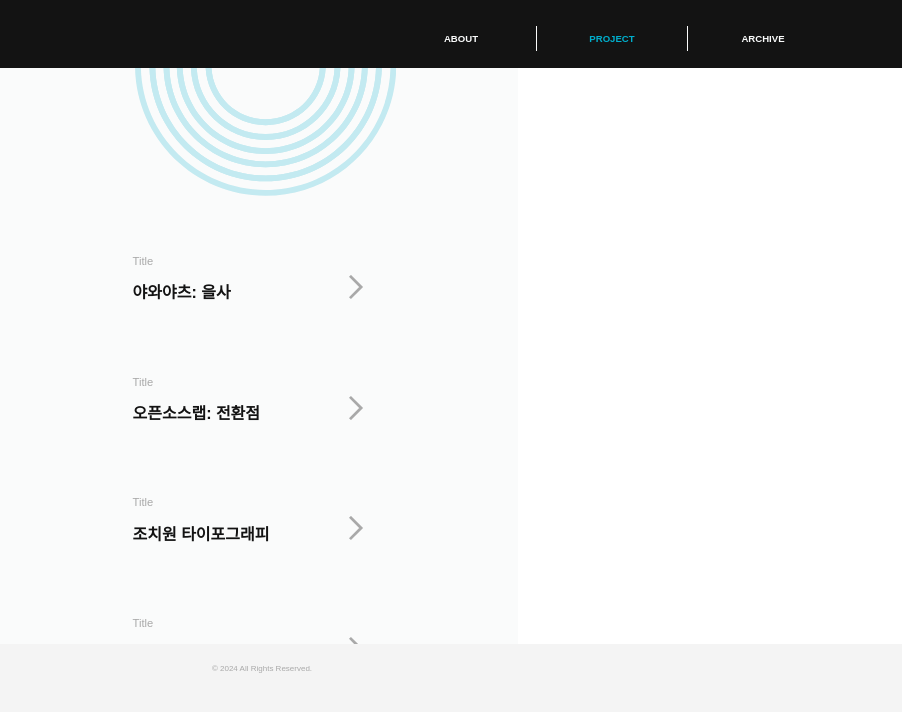
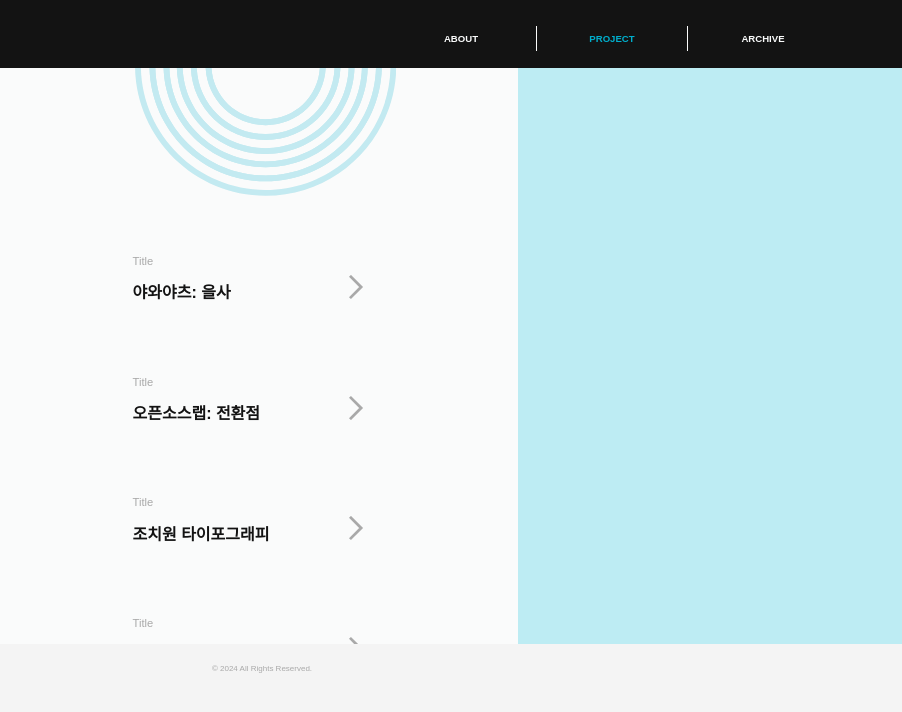
Before and after one commit to hidcCombEx/TurnOver, a plain HTML site: page project.html in a window 1280 px wide. Shown: the part 32-744 px from the top of the page, 378-1280 px from the left. Drawn offline with Linux system fonts and the light colour scheme; a web font is replaced by a local one.

Commit message:
project html rightbg 추가

```diff
--- a/project.html
+++ b/project.html
@@ -197,6 +197,12 @@
 
             </div>
 
+            <div class="rightbg">
+
+                <div class="right">
+
+                </div>
+            </div>
 
 
 
```
